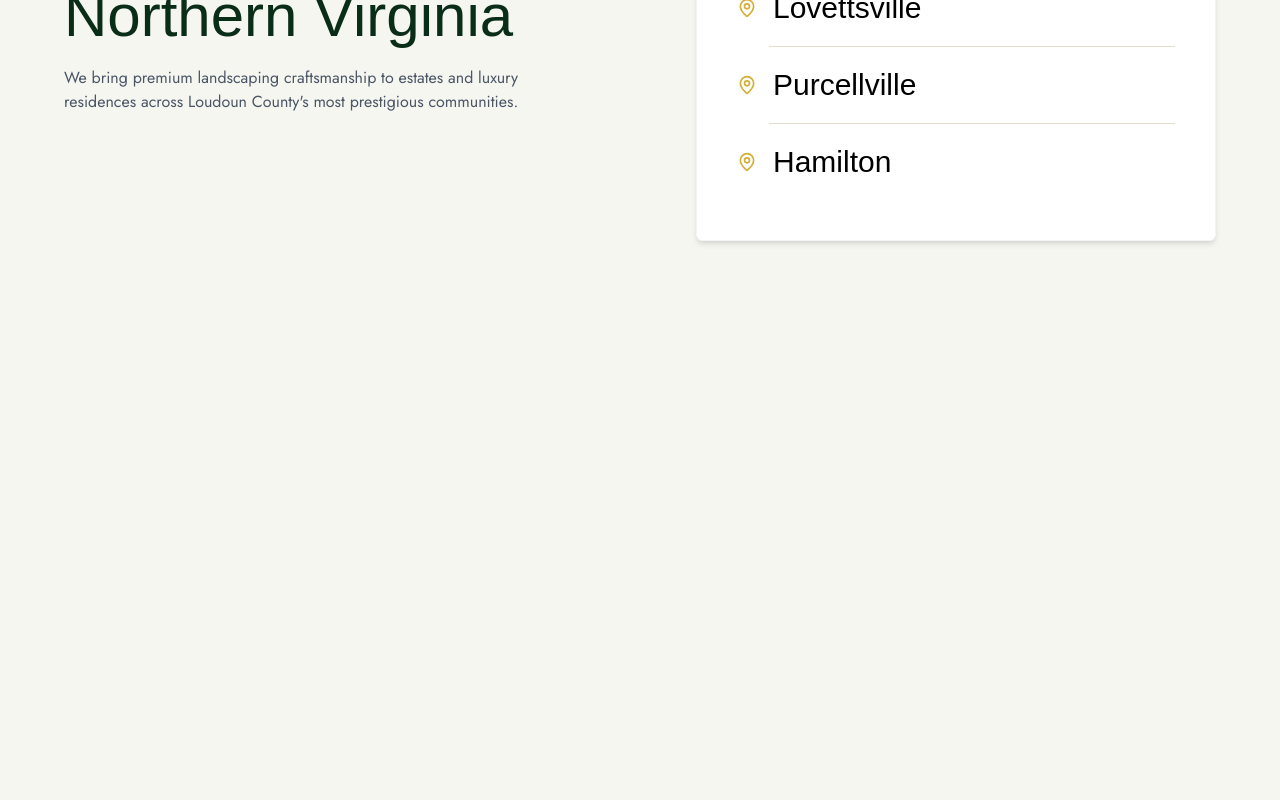
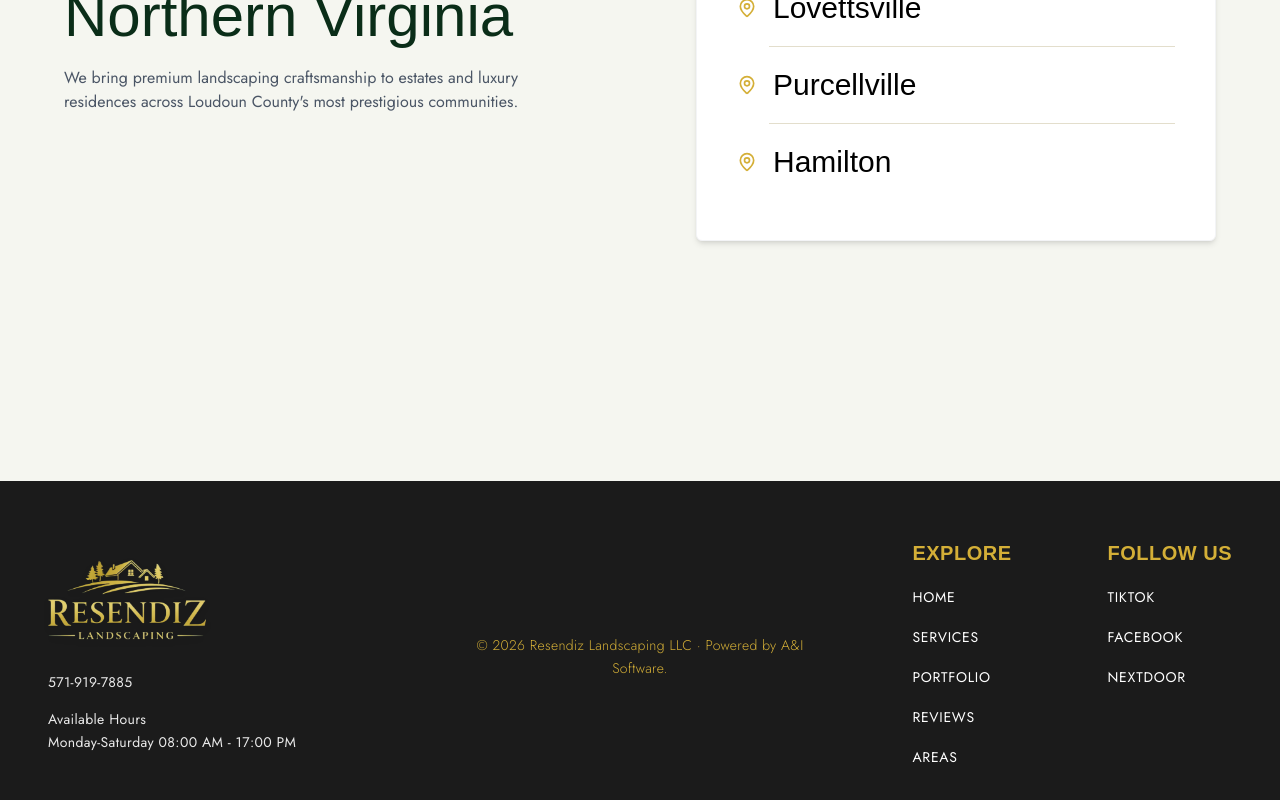
Before and after one commit to abdideev/resendiz-landscaping, a Next.js app: page / in a window 1280 px wide. Shown: the part 2702-3502 px from the top of the page. Before the commit the page ends 3071 px from the top, so only its background shows below. Built offline with nearby package versions, Linux system fonts and the light colour scheme; a web font is replaced by a local one.

Commit message:
feat: build responsive global footer with dynamic grid ordering

```diff
--- a/src/app/layout.tsx
+++ b/src/app/layout.tsx
@@ -1,12 +1,13 @@
 import type { Metadata } from "next";
 import { Header } from "@/components/layout/Header";
+import { Footer } from "@/components/layout/Footer";
 import { Jost, Scheherazade_New, Geist, Inter } from "next/font/google";
 import "./globals.css";
 import { cn } from "@/lib/utils";
 
-const geist = Geist({subsets:['latin'],variable:'--font-sans'});
+const geist = Geist({ subsets: ["latin"], variable: "--font-sans" });
 
-const inter = Inter({variable:'--font-inter'});
+const inter = Inter({ variable: "--font-inter" });
 
 const jost = Jost({
   variable: "--font-jost",
@@ -33,18 +34,24 @@ export default function RootLayout({
   return (
     <html
       lang="en"
-      className={cn("h-full", "antialiased", jost.variable, scheherazade.variable, inter.variable, "font-sans", geist.variable)}
+      className={cn(
+        "h-full",
+        "antialiased",
+        jost.variable,
+        scheherazade.variable,
+        inter.variable,
+        "font-sans",
+        geist.variable,
+      )}
     >
       <body className="min-h-full flex flex-col font-sans bg-[var(--background)] text-[var(--foreground)]">
-
         <div className="relative z-[99999] isolate">
           <Header />
         </div>
 
-        <div className="relative z-0">
-          {children}
-        </div>
+        <main className="relative z-0 flex-1 flex flex-col">{children}</main>
 
+        <Footer />
       </body>
     </html>
   );
--- a/src/components/features/home/HeroSection.tsx
+++ b/src/components/features/home/HeroSection.tsx
@@ -14,7 +14,7 @@ export function HeroSection() {
           fill
           priority
           className="object-cover"
-          quality={90}
+          quality={75}
         />
         <div className="absolute inset-0 bg-black/50 backdrop-blur-[0.8px]" />
       </div>
@@ -42,7 +42,7 @@ export function HeroSection() {
             Contact
           </Link>
           <Link
-            href="#"
+            href="tel:+15719197885"
             className="flex items-center justify-center w-[260px] md:w-[280px] bg-[#072A1B] hover:bg-[#0A3D27] text-white font-sans text-[11px] md:text-xs font-semibold tracking-[0.2em] uppercase py-3.5 md:py-4 transition-all duration-300 hover:scale-105 rounded-xs"
           >
             Call Now
--- a/src/components/features/home/ServiceAreasSection.tsx
+++ b/src/components/features/home/ServiceAreasSection.tsx
@@ -12,7 +12,7 @@ export function ServiceAreasSection() {
   return (
     <section
       id="areas"
-      className="w-full bg-background py-32 px-6 md:px-12 lg:px-16"
+      className="w-full bg-background py-32 pb-60 px-6 md:px-12 lg:px-16"
     >
       <div className="max-w-7xl mx-auto grid grid-cols-1 md:grid-cols-2 gap-12 lg:gap-24 items-center">
         {/* Contenido izquierdo */}
--- a/src/components/features/home/ServicesPreviewSection.tsx
+++ b/src/components/features/home/ServicesPreviewSection.tsx
@@ -14,6 +14,7 @@ export function ServicesPreviewSection() {
           alt="Our Landscaping Services"
           fill
           className="object-cover transition-transform duration-700 ease-out group-hover:scale-105"
+          quality={75}
         />
         <div className="absolute inset-0 bg-black/60 transition-colors duration-500 group-hover:bg-black/30 backdrop-blur-[0.8px]" />
 
@@ -34,6 +35,7 @@ export function ServicesPreviewSection() {
           alt="View Our Landscaping Projects"
           fill
           className="object-cover transition-transform duration-700 ease-out group-hover:scale-105"
+          quality={75}
         />
         <div className="absolute inset-0 bg-black/60 transition-colors duration-500 group-hover:bg-black/30 backdrop-blur-[0.8px]" />
 
--- a/src/components/features/home/TestimonialsSection.tsx
+++ b/src/components/features/home/TestimonialsSection.tsx
@@ -1,7 +1,7 @@
 import { cn } from "@/lib/utils";
 import { Marquee } from "@/components/ui/marquee";
 import { testimonials } from "@/constants/testimonials";
-import { User } from "lucide-react"; // Ya importado correctamente
+import { User } from "lucide-react";
 
 const review = testimonials;
 const firstRow = testimonials.slice(0, testimonials.length / 2);
@@ -21,12 +21,12 @@ const ReviewCard = ({
   return (
     <figure
       className={cn(
-        "relative h-[292.59px] w-[362px] cursor-pointer overflow-hidden rounded-sm border p-8 bg-white border-[#D9D9D9] shadow-xs",
+        "relative h-[292.59px] w-[280px] md:w-[362px] cursor-pointer overflow-hidden rounded-sm border p-6 md:p-8 bg-white border-[#D9D9D9] shadow-xs",
       )}
     >
       <div className="flex flex-row items-center gap-4">
-        <div className="flex items-center justify-center w-8 h-8 rounded-full bg-gray-100 border border-gray-200">
-          <User size={18} className="text-brand-gold" />
+        <div className="flex items-center justify-center w-8 h-8 rounded-full bg-brand-gold border border-gray-200">
+          <User size={18} className="text-white" />
         </div>
 
         <div className="flex flex-col">
@@ -38,7 +38,7 @@ const ReviewCard = ({
           </p>
         </div>
       </div>
-      <blockquote className="mt-8 text-md font-serif text-gray-700 leading-relaxed">
+      <blockquote className="mt-6 md:mt-8 text-md font-serif text-gray-700 leading-relaxed">
         {body}
       </blockquote>
       <div className="w-12 h-[1px] bg-gray-200 mt-4" />
@@ -50,9 +50,9 @@ export function TestimonialSection() {
   return (
     <section
       id="reviews"
-      className="w-full bg-background py-32 px-6 md:px-12 flex flex-col items-center"
+      className="w-full bg-background py-20 md:py-32 px-4 md:px-12 flex flex-col items-center"
     >
-      <h3 className="text-brand-gold font-sans font-medium tracking-[2.40px] leading-3 uppercase text-sm md:text-base mb-16 text-center">
+      <h3 className="text-brand-gold font-sans font-medium tracking-[2.40px] leading-3 uppercase text-sm md:text-base mb-12 md:mb-16 text-center">
         Client Testimonials
       </h3>
       <div className="relative flex w-full flex-col items-center justify-center overflow-hidden">
@@ -66,8 +66,8 @@ export function TestimonialSection() {
             <ReviewCard key={review.id} {...review} />
           ))}
         </Marquee>
-        <div className="from-background pointer-events-none absolute inset-y-0 left-0 w-48 bg-gradient-to-r"></div>
-        <div className="from-background pointer-events-none absolute inset-y-0 right-0 w-48 bg-gradient-to-l"></div>
+        <div className="from-background pointer-events-none absolute inset-y-0 left-0 w-8 md:w-48 bg-gradient-to-r"></div>
+        <div className="from-background pointer-events-none absolute inset-y-0 right-0 w-8 md:w-48 bg-gradient-to-l"></div>
       </div>
     </section>
   );
--- a/src/components/layout/Footer.tsx
+++ b/src/components/layout/Footer.tsx
@@ -0,0 +1,110 @@
+import Image from "next/image";
+import Link from "next/link";
+
+const socialLinks = [
+  {
+    label: "TikTok",
+    href: "https://www.tiktok.com/@resendizlandscaping2?_r=1&_t=ZP-96mXubVkAAh",
+  },
+  {
+    label: "Facebook",
+    href: "https://www.facebook.com/share/1EAesmBzX2/?mibextid=wwXIfr",
+  },
+  {
+    label: "Nextdoor",
+    href: "https://nextdoor.com/page/resendiz-landscaping-leesburg-va?share_platform=3&utm_campaign=1780110639176&share_action_id=c919d3b5-74ef-4816-9651-43a3c8ad3b61",
+  },
+];
+
+const navLinks = [
+  { label: "Home", href: "/#home" },
+  { label: "Services", href: "/#services" },
+  { label: "Portfolio", href: "/#portfolio" },
+  { label: "Reviews", href: "/#reviews" },
+  { label: "Areas", href: "/#areas" },
+];
+
+export function Footer() {
+  return (
+    <footer className="w-full bg-bg-black py-16 px-6 md:px-12">
+      <div className="max-w-7xl mx-auto flex flex-col lg:grid lg:grid-cols-3 gap-12 lg:gap-12 lg:items-center">
+        {/* Columna Izquierda */}
+        <div className="flex flex-col gap-6 order-1 lg:order-1 items-start">
+          <Link href="/#home" className="relative z-50 focus:outline-none">
+            <Image
+              src="/images/resendiz-landscaping-logo.webp"
+              alt="Resendiz Landscaping"
+              width={400}
+              height={160}
+              priority
+              className="w-auto h-16 md:h-20 object-contain drop-shadow-md transition-transform duration-300 ease-in-out hover:scale-105"
+            />
+          </Link>
+          <div className="flex flex-col gap-4 mt-2">
+            <a
+              href="tel:+15719197885"
+              className="text-white/90 text-sm font-normal font-sans tracking-wide hover:text-brand-gold-light transition-all duration-300 ease-in-out hover:scale-105 cursor-pointer inline-block"
+            >
+              571-919-7885
+            </a>
+            <p className="text-white/90 text-sm font-normal font-sans tracking-wide leading-relaxed">
+              Available Hours <br />
+              Monday-Saturday 08:00 AM - 17:00 PM
+            </p>
+          </div>
+        </div>
+
+        {/* Columna Derecha */}
+        <div className="flex flex-row justify-start lg:justify-end gap-16 md:gap-24 order-2 lg:order-3 w-full">
+          <div className="flex flex-col gap-6">
+            <h3 className="text-brand-gold-light font-serif font-bold text-xl tracking-wide leading-4 uppercase">
+              EXPLORE
+            </h3>
+            <ul className="flex flex-col gap-4">
+              {navLinks.map((link) => (
+                <li key={link.label}>
+                  <Link
+                    href={link.href}
+                    replace
+                    className="text-white text-sm font-sans font-normal tracking-wider hover:text-brand-gold-light transition-all duration-300 ease-in-out hover:scale-105 uppercase inline-block"
+                  >
+                    {link.label}
+                  </Link>
+                </li>
+              ))}
+            </ul>
+          </div>
+
+          <div className="flex flex-col gap-6">
+            <h3 className="text-brand-gold-light font-serif font-bold text-xl tracking-wide leading-4 uppercase">
+              FOLLOW US
+            </h3>
+            <ul className="flex flex-col gap-4">
+              {socialLinks.map((social) => (
+                <li key={social.label}>
+                  <Link
+                    href={social.href}
+                    target="_blank"
+                    rel="noopener noreferrer"
+                    className="text-white text-sm font-sans font-normal tracking-wider hover:text-brand-gold-light transition-all duration-300 ease-in-out hover:scale-105 uppercase inline-block"
+                  >
+                    {social.label}
+                  </Link>
+                </li>
+              ))}
+            </ul>
+          </div>
+        </div>
+
+        {/* Columna Central */}
+        <div className="flex flex-col lg:flex-row justify-start lg:justify-center text-left lg:text-center order-3 lg:order-2 w-full pt-8 lg:pt-0 border-t border-white/10 lg:border-none mt-2 lg:mt-0">
+          <p className="text-brand-gold-light text-sm font-light font-sans tracking-wide leading-relaxed">
+            © 2026 Resendiz Landscaping LLC <br className="block lg:hidden" />
+            <span className="hidden lg:inline"> · </span>
+            Powered by A&I Software.
+          </p>
+        </div>
+      </div>
+    </footer>
+  );
+}
--- a/src/components/layout/FullScreenMenu.tsx
+++ b/src/components/layout/FullScreenMenu.tsx
@@ -21,7 +21,7 @@ const socialLinks = [
     href: "https://www.facebook.com/share/1EAesmBzX2/?mibextid=wwXIfr",
   },
   {
-    label: "NextDoor",
+    label: "Nextdoor",
     href: "https://nextdoor.com/page/resendiz-landscaping-leesburg-va?share_platform=3&utm_campaign=1780110639176&share_action_id=c919d3b5-74ef-4816-9651-43a3c8ad3b61",
   },
 ];
@@ -54,6 +54,7 @@ export function FullScreenMenu({ isOpen, onClose }: FullScreenMenuProps) {
             <li key={link.href} className="overflow-hidden">
               <Link
                 href={link.href}
+                replace
                 onClick={onClose}
                 className="relative inline-block pb-2 font-serif text-5xl md:text-7xl text-white/80 hover:text-white tracking-normal uppercase transition-all duration-300 after:content-[''] after:absolute after:bottom-0 after:left-1/2 after:-translate-x-1/2 after:h-[2px] after:bg-brand-gold-light after:w-0 hover:after:w-full after:transition-all after:duration-300 after:ease-in-out"
                 style={{
--- a/src/components/layout/Header.tsx
+++ b/src/components/layout/Header.tsx
@@ -40,7 +40,7 @@ export function Header() {
             : "bg-transparent border-b border-white/0"
         }`}
       >
-        <Link href="/" className="relative z-50 focus:outline-none">
+        <Link href="/#home" className="relative z-50 focus:outline-none">
           <Image
             src="/images/resendiz-landscaping-logo.webp"
             alt="Resendiz Landscaping"
```
